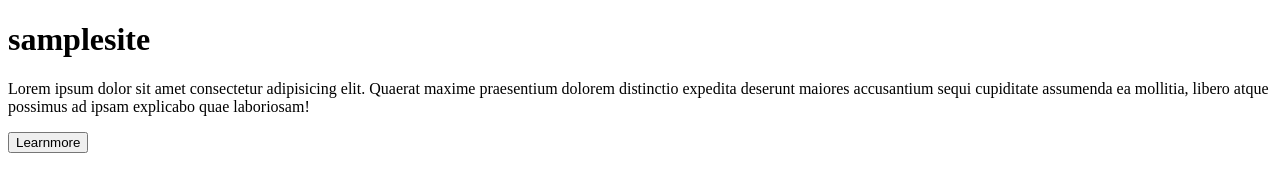
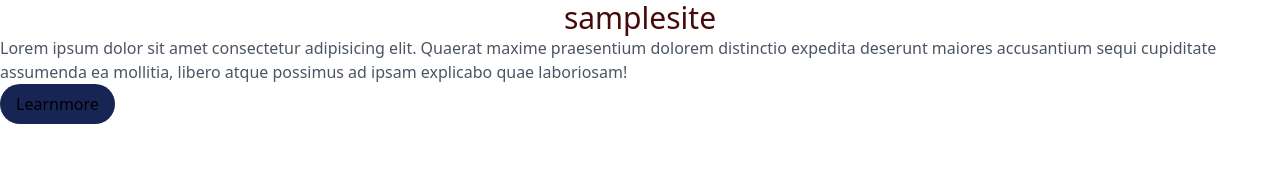
Before and after one commit to mwangi96/samplesite, a plain HTML site: page index.html in a window 1280 px wide. Drawn offline with nearby package versions, Linux system fonts and the light colour scheme.

Commit message:
tailwindcss

```diff
--- a/index.html
+++ b/index.html
@@ -3,13 +3,15 @@
 <head>
     <meta charset="UTF-8">
     <meta name="viewport" content="width=device-width, initial-scale=1.0">
+    <!-- tailwind cdn -->
+    <script src="https://cdn.tailwindcss.com"></script>
     <title>samplesite</title>
 </head>
 <body>
     <div>
-        <h1>samplesite</h1>
-        <p>Lorem ipsum dolor sit amet consectetur adipisicing elit. Quaerat maxime praesentium dolorem distinctio expedita deserunt maiores accusantium sequi cupiditate assumenda ea mollitia, libero atque possimus ad ipsam explicabo quae laboriosam!</p>
-        <button>Learnmore</button>
+        <h1 class="text-3xl text-center text-red-950">samplesite</h1>
+        <p class="text-gray-600">Lorem ipsum dolor sit amet consectetur adipisicing elit. Quaerat maxime praesentium dolorem distinctio expedita deserunt maiores accusantium sequi cupiditate assumenda ea mollitia, libero atque possimus ad ipsam explicabo quae laboriosam!</p>
+        <button class="rounded-full py-2 px-4 bg-blue-950 hover:bg-red-900">Learnmore</button>
     </div>
 </body>
 </html>
```
